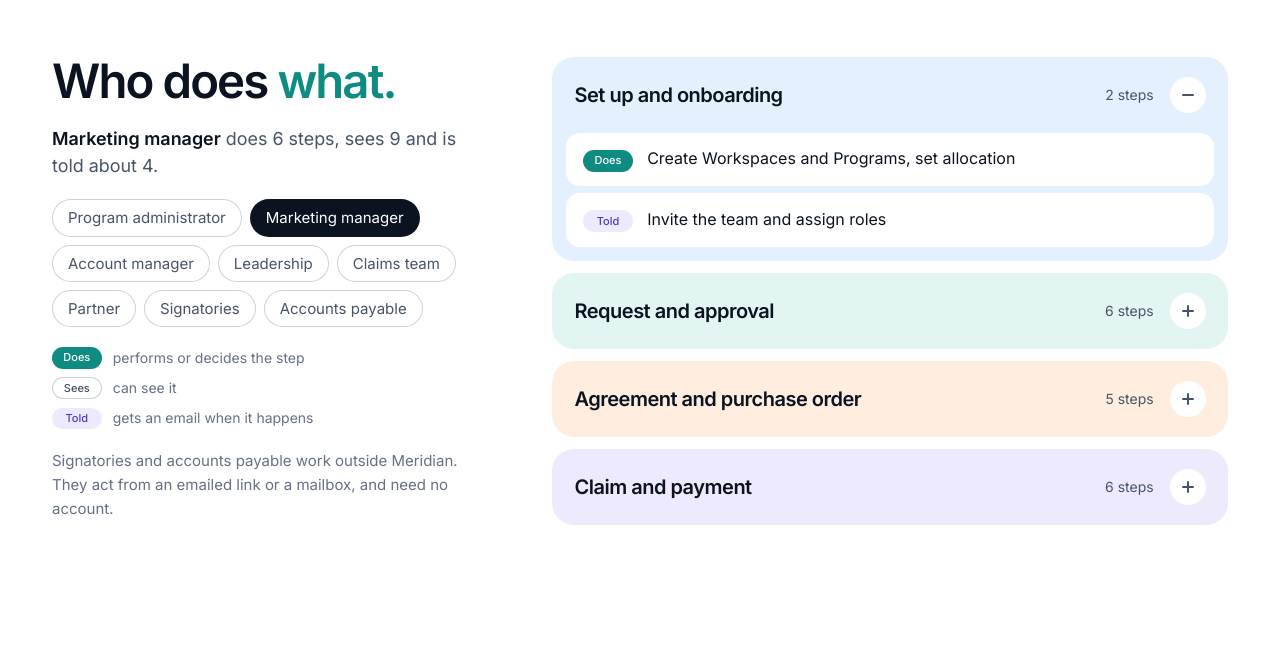
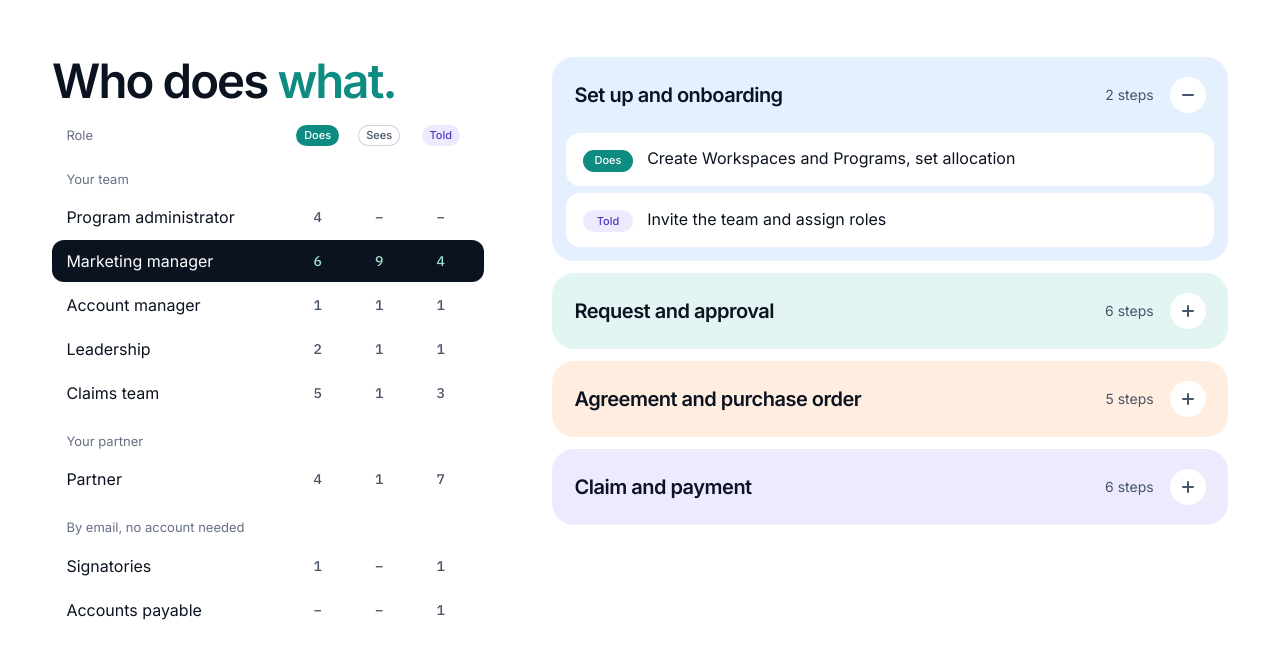
Before and after one commit to mithya-team/meridian-website, an Astro site: page /how-it-works in a window 1280 px wide. Shown: the part 5120-5784 px from the top of the page. Built offline with nearby package versions, Linux system fonts and the light colour scheme; Astro itself is replaced by a stand-in of ours; no server answers.

Commit message:
How it works: Who does what as one grouped role list
The eight role pills, the summary sentence, the key and the note become
one list: each role shows how many steps it does, sees and is told
about, under the Does / Sees / Told badges, grouped as your team, your
partner, and by email with no account needed. Choosing a role still
filters the stages on the right. Counts are worked out from the steps
at build time, so they read right without scripts.

Co-Authored-By: Claude Opus 5.5 <noreply@anthropic.com>

```diff
--- a/src/pages/how-it-works.astro
+++ b/src/pages/how-it-works.astro
@@ -120,10 +120,20 @@ import "../styles/how.css";
 <section class="sec" id="who" aria-labelledby="h-who"><div class="in acols">
   <div class="ahead">
     <h2 id="h-who" class="rv">Who does <em>what.</em></h2>
-    <p class="lead rv" id="whoSum" aria-live="polite">Every step has one owner. Everyone else sees only what they need.</p>
-    <div class="rolepick rv" id="rolepick" role="group" aria-label="Choose a role"><button type="button" class="rp" aria-pressed="false">Program administrator</button><button type="button" class="rp" aria-pressed="false">Marketing manager</button><button type="button" class="rp" aria-pressed="false">Account manager</button><button type="button" class="rp" aria-pressed="false">Leadership</button><button type="button" class="rp" aria-pressed="false">Claims team</button><button type="button" class="rp" aria-pressed="false">Partner</button><button type="button" class="rp" aria-pressed="false">Signatories</button><button type="button" class="rp" aria-pressed="false">Accounts payable</button></div>
-    <p class="wkey rv" id="wkey"><span><b class="mk d">Does</b>performs or decides the step</span><span><b class="mk v">Sees</b>can see it</span><span><b class="mk e">Told</b>gets an email when it happens</span></p>
-    <p class="wnote rv">Signatories and accounts payable work outside Meridian. They act from an emailed link or a mailbox, and need no account.</p>
+    <div class="rlist rv" id="rolepick" role="group" aria-label="Choose a role to see its steps">
+      <div class="rl-h" aria-hidden="true"><span>Role</span><b class="mk d">Does</b><b class="mk v">Sees</b><b class="mk e">Told</b></div>
+      <p class="rl-g">Your team</p>
+      <button type="button" class="rp" aria-pressed="false" aria-label="Program administrator: does 4"><span>Program administrator</span><b>4</b><b>–</b><b>–</b></button>
+      <button type="button" class="rp" aria-pressed="false" aria-label="Marketing manager: does 6, sees 9, is told about 4"><span>Marketing manager</span><b>6</b><b>9</b><b>4</b></button>
+      <button type="button" class="rp" aria-pressed="false" aria-label="Account manager: does 1, sees 1, is told about 1"><span>Account manager</span><b>1</b><b>1</b><b>1</b></button>
+      <button type="button" class="rp" aria-pressed="false" aria-label="Leadership: does 2, sees 1, is told about 1"><span>Leadership</span><b>2</b><b>1</b><b>1</b></button>
+      <button type="button" class="rp" aria-pressed="false" aria-label="Claims team: does 5, sees 1, is told about 3"><span>Claims team</span><b>5</b><b>1</b><b>3</b></button>
+      <p class="rl-g">Your partner</p>
+      <button type="button" class="rp" aria-pressed="false" aria-label="Partner: does 4, sees 1, is told about 7"><span>Partner</span><b>4</b><b>1</b><b>7</b></button>
+      <p class="rl-g">By email, no account needed</p>
+      <button type="button" class="rp" aria-pressed="false" aria-label="Signatories: does 1, is told about 1"><span>Signatories</span><b>1</b><b>–</b><b>1</b></button>
+      <button type="button" class="rp" aria-pressed="false" aria-label="Accounts payable: is told about 1"><span>Accounts payable</span><b>–</b><b>–</b><b>1</b></button>
+    </div>
   </div>
   <div class="wacc" id="wgrid">
     <details class="wg sky pv" name="who" open>
--- a/src/scripts/how.js
+++ b/src/scripts/how.js
@@ -50,7 +50,7 @@
 
   // Who does what: choose a role, and the column shows only that role's steps, stage by stage.
   (function () {
-    var picks = $$(".rp"), groups = $$(".wg"), sum = $("#whoSum");
+    var picks = $$(".rp"), groups = $$(".wg");
     var words = { D: ["d", "Does"], V: ["v", "Sees"], E: ["e", "Told"] };
     var plural = function (n, one, many) { return n + " " + (n === 1 ? one : many); };
     groups.forEach(function (g) {
@@ -61,14 +61,14 @@
       });
     });
     var choose = function (i) {
-      var n = { D: 0, V: 0, E: 0 }, opened = false;
+      var opened = false;
       picks.forEach(function (p, j) { p.setAttribute("aria-pressed", j === i ? "true" : "false"); });
       groups.forEach(function (g) {
         var here = 0;
         g._rows.forEach(function (r) {
           var c = r._m[i], w = words[c];
           r.classList.toggle("off", !w);
-          if (w) { r._mk.className = "mk " + w[0]; r._mk.textContent = w[1]; n[c] += 1; here += 1; }
+          if (w) { r._mk.className = "mk " + w[0]; r._mk.textContent = w[1]; here += 1; }
         });
         g.classList.toggle("none", here === 0);
         g._none.hidden = here !== 0;
@@ -76,13 +76,6 @@
         g.open = here > 0 && !opened;
         if (g.open) opened = true;
       });
-      var parts = [];
-      if (n.D) parts.push("does " + plural(n.D, "step", "steps"));
-      if (n.V) parts.push("sees " + n.V);
-      if (n.E) parts.push("is told about " + n.E);
-      sum.innerHTML = "";
-      var b = document.createElement("b"); b.textContent = picks[i].textContent;
-      sum.appendChild(b); sum.appendChild(document.createTextNode(" " + parts.join(", ").replace(/, ([^,]*)$/, " and $1") + "."));
     };
     picks.forEach(function (p, i) { p.addEventListener("click", function () { choose(i); }); });
     choose(1);
--- a/src/styles/how.css
+++ b/src/styles/how.css
@@ -52,19 +52,21 @@ html:not(.ix) .seg { display: none; }
 @media (max-width: 820px) { .grow { grid-template-columns: 1fr; } .gstats { flex-direction: row; flex-wrap: wrap; gap: 1rem 2rem; } .gstats li { flex-direction: column; gap: .2rem; } .gr { grid-template-columns: 1fr; gap: .5rem; } }
 
 /* 5 who does what: role picker on the left, one accordion column on the right */
-.rolepick { display: none; flex-wrap: wrap; gap: .5rem; }
-.ix .rolepick { display: flex; }
-.rp { all: unset; box-sizing: border-box; cursor: pointer; font-size: .9375rem; line-height: 1; padding: .7rem 1rem; border-radius: 999px; color: var(--ink2); box-shadow: inset 0 0 0 1px #CBD2DB; transition: background-color .2s, color .2s, box-shadow .2s; }
-.rp:hover { color: var(--ink); box-shadow: inset 0 0 0 1px var(--ink); }
-.rp[aria-pressed="true"] { background: var(--ink); color: #fff; box-shadow: none; }
+.rlist { display: none; flex-direction: column; gap: .1rem; max-width: 27rem; }
+.ix .rlist { display: flex; }
+.rl-h, .rp { display: grid; grid-template-columns: minmax(0, 1fr) repeat(3, 3.6rem); align-items: center; column-gap: .25rem; }
+.rl-h { padding: 0 .9rem .35rem; font-size: .8125rem; color: var(--mut); }
+.rl-h .mk { justify-self: center; min-width: 0; }
+.rl-g { font-size: .8125rem; color: var(--mut); padding: .95rem .9rem .3rem; }
+.rp { all: unset; box-sizing: border-box; display: grid; grid-template-columns: minmax(0, 1fr) repeat(3, 3.6rem); align-items: center; column-gap: .25rem; cursor: pointer; padding: .7rem .9rem; border-radius: 12px; font-size: 1rem; line-height: 1.25; color: var(--ink); transition: background-color .2s, color .2s; }
+.rp b { justify-self: center; font: 500 .875rem/1 var(--mono); color: var(--ink2); }
+.rp:hover { background: var(--soft); }
+.rp[aria-pressed="true"] { background: var(--ink); color: #fff; }
+.rp[aria-pressed="true"] b { color: #9FE1CB; }
 .rp:focus-visible { outline: 2px solid var(--teal); outline-offset: 2px; }
-#whoSum b { color: var(--ink); font-weight: 600; }
 .mk { display: inline-block; flex: none; min-width: 3.1rem; text-align: center; font: 500 .6875rem/1 var(--sans); padding: .34rem .5rem; border-radius: 999px; white-space: nowrap; }
 .mk.d { background: var(--teal); color: #fff; } .mk.v { background: #fff; box-shadow: inset 0 0 0 1px #CBD2DB; color: var(--ink2); } .mk.e { background: var(--lav); color: #4A3CC0; }
-.wkey { display: none; flex-direction: column; gap: .5rem; font-size: .875rem; color: var(--mut); }
-.ix .wkey { display: flex; } .wkey span { display: flex; align-items: center; gap: .7rem; }
-.wnote { font-size: .9375rem; color: var(--mut); }
-.wacc { display: flex; flex-direction: column; gap: .75rem; min-width: 0; }
+.ix .wacc { display: flex; flex-direction: column; gap: .75rem; min-width: 0; }
 .wg { border-radius: 22px; overflow: hidden; transition: opacity .3s; }
 .wg summary { list-style: none; cursor: pointer; display: flex; align-items: center; gap: 1rem; padding: 1.25rem 1.4rem; }
 .wg summary::-webkit-details-marker { display: none; }
@@ -107,3 +109,4 @@ html:not(.ix) .seg { display: none; }
 @media (max-width: 560px) { .cgrid { grid-template-columns: 1fr; } }
 
 .close { padding-top: clamp(1rem, 3vw, 2.5rem); }
+@media (max-width: 560px) { .rl-h, .rp { grid-template-columns: minmax(0, 1fr) repeat(3, 2.6rem); column-gap: .15rem; } .rp { font-size: .9375rem; padding: .65rem .75rem; } .rl-h { padding-inline: .75rem; } .rl-g { padding-inline: .75rem; } .rl-h .mk { padding-inline: .4rem; } }
```
